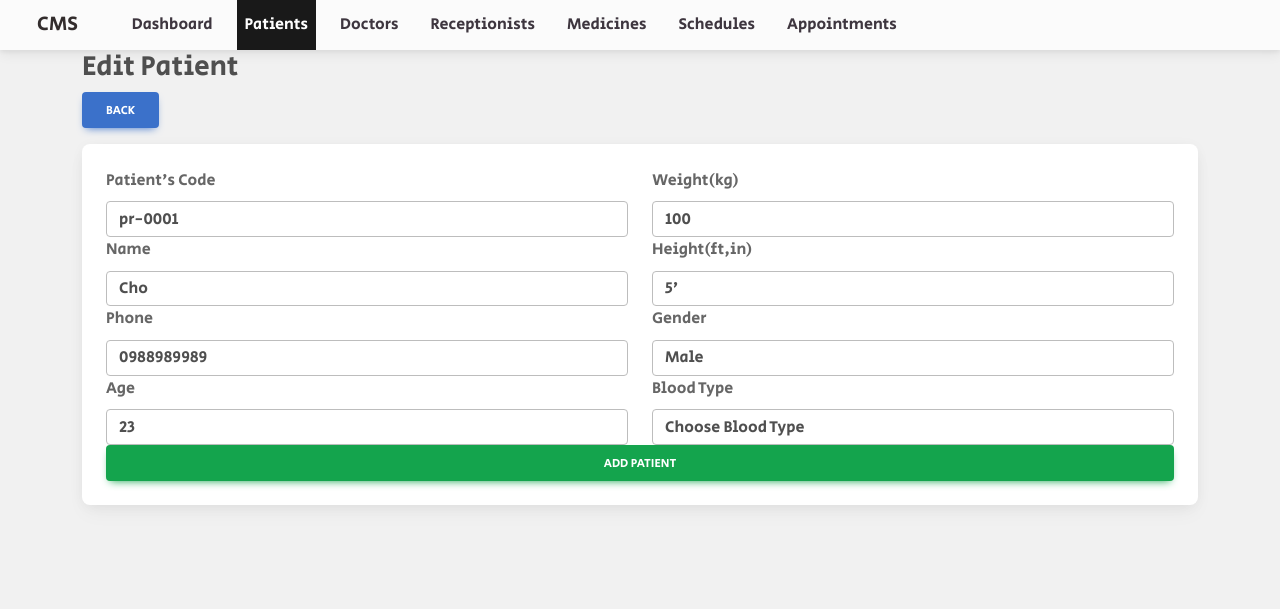
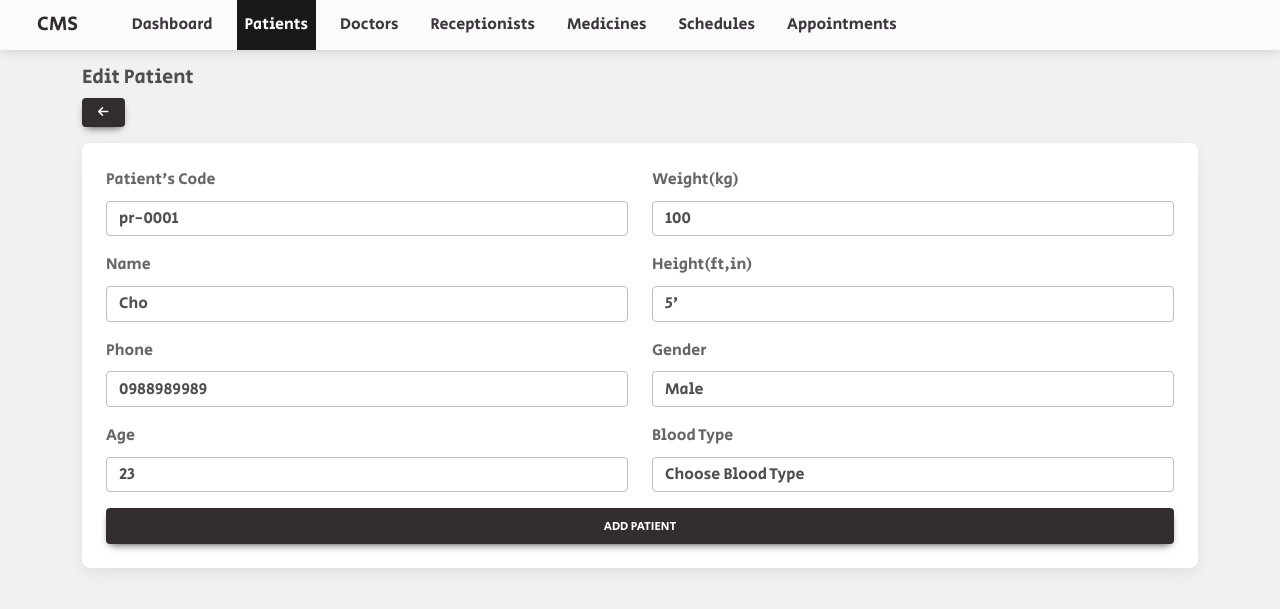
Before and after one commit to hmmlara/CMS, a PHP site: page /PMS/patient_edit.php?id=1 in a window 1280 px wide. Shown: the top 609 px of the page. Run offline with PHP 8.4, Linux system fonts and the light colour scheme; data comes from the database, SQL or seed files in the repository; data that the repository does not hold is empty.

Commit message:
change color and icon

```diff
--- a/patient_edit.php
+++ b/patient_edit.php
@@ -48,9 +48,9 @@ if (isset($_POST["add"])) {
 
 ?>
 
-<div class="container">
-    <h3>Edit Patient</h3>
-    <a href="all_patient.php" class="btn btn-primary mb-3">Back</a>
+<div class="container mt-3">
+    <h5>Edit Patient</h5>
+    <a href="<?php echo $_SERVER["HTTP_REFERER"];?>" class="btn btn-dark btn-sm mb-3"><i class="fas fa-arrow-left"></i></a>
 
     <div class="card">
         <div class="card-body">
@@ -58,12 +58,12 @@ if (isset($_POST["add"])) {
                 <input type="text" name="id" id="" value="<?php echo $_GET["id"]; ?>" hidden>
                 <div class="row">
                     <div class="col-6">
-                        <div class="form-group">
+                        <div class="form-group mb-3">
                             <label for="" class="form-label">Patient's Code</label>
                             <input type="text" name="pr_code" id="" class="form-control" value="<?php echo $patient["pr_code"]; ?>" readonly>
                         </div>
 
-                        <div class="form-group">
+                        <div class="form-group mb-3">
                             <label for="" class="form-label">Name</label>
                             <?php
                             if (!isset($data["name"])) {
@@ -81,7 +81,7 @@ if (isset($_POST["add"])) {
                             ?>
                         </div>
 
-                        <div class="form-group">
+                        <div class="form-group mb-3">
                             <label for="" class="form-label">Phone</label>
                             <?php
                             if (!isset($data["phone"])) {
@@ -119,7 +119,7 @@ if (isset($_POST["add"])) {
                     </div>
 
                     <div class="col-6">
-                        <div class="form-group">
+                        <div class="form-group mb-3">
                             <label for="" class="form-label">Weight(kg)</label>
                             <?php
                             if (!isset($data["weight"])) {
@@ -137,7 +137,7 @@ if (isset($_POST["add"])) {
                             ?>
                         </div>
 
-                        <div class="form-group">
+                        <div class="form-group mb-3">
                             <label for="" class="form-label">Height(ft,in)</label>
                             <?php
                             if (!isset($data["height"])) {
@@ -155,7 +155,7 @@ if (isset($_POST["add"])) {
                             ?>
                         </div>
 
-                        <div class="form-group">
+                        <div class="form-group mb-3">
                             <label for="" class="form-label">Gender</label>
                             <select name="gender" class="form-control <?php echo (isset($error_msg["gender"])) ? 'border border-danger' : ''; ?>">
                                 <option value="0" hidden selected>Choose Gender</option>
@@ -169,7 +169,7 @@ if (isset($_POST["add"])) {
                             ?>
                         </div>
 
-                        <div class="form-group">
+                        <div class="form-group mb-3">
                             <label for="" class="form-label">Blood Type</label>
                             <select name="blood_type" class="form-control <?php echo (isset($error_msg["blood_type"])) ? 'border border-danger' : ''; ?>">
                                 <option value="0" hidden selected>Choose Blood Type</option>
@@ -190,7 +190,7 @@ if (isset($_POST["add"])) {
                         <input type="date" name="created_at" id="" value="<?php echo $patient["created_at"]; ?>" hidden>
                     </div>
                 </div>
-                <button type="submit" class="btn btn-success w-100" name="add">Add Patient</button>
+                <button type="submit" class="btn btn-dark w-100" name="add">Add Patient</button>
             </form>
         </div>
     </div>
```
